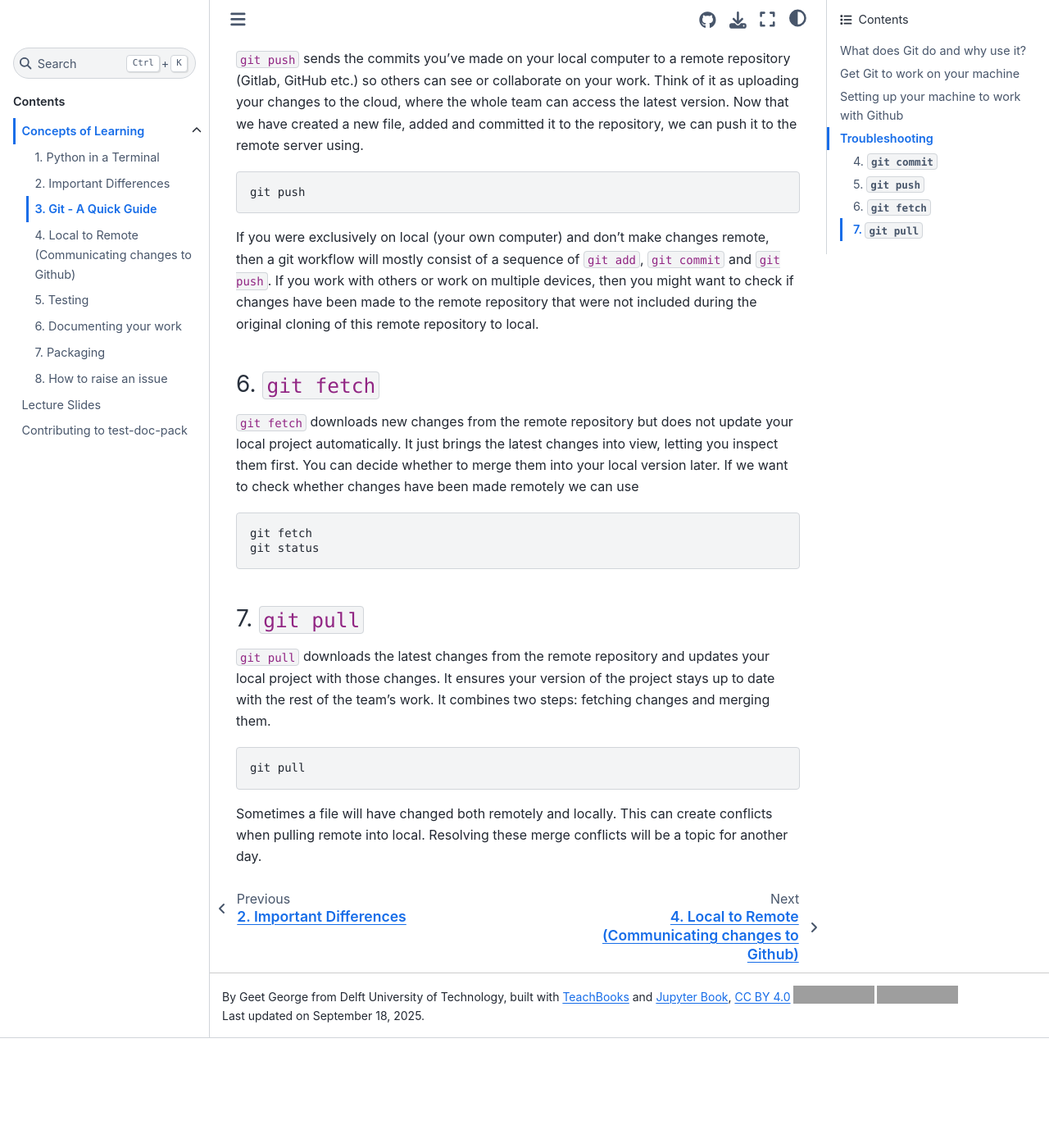
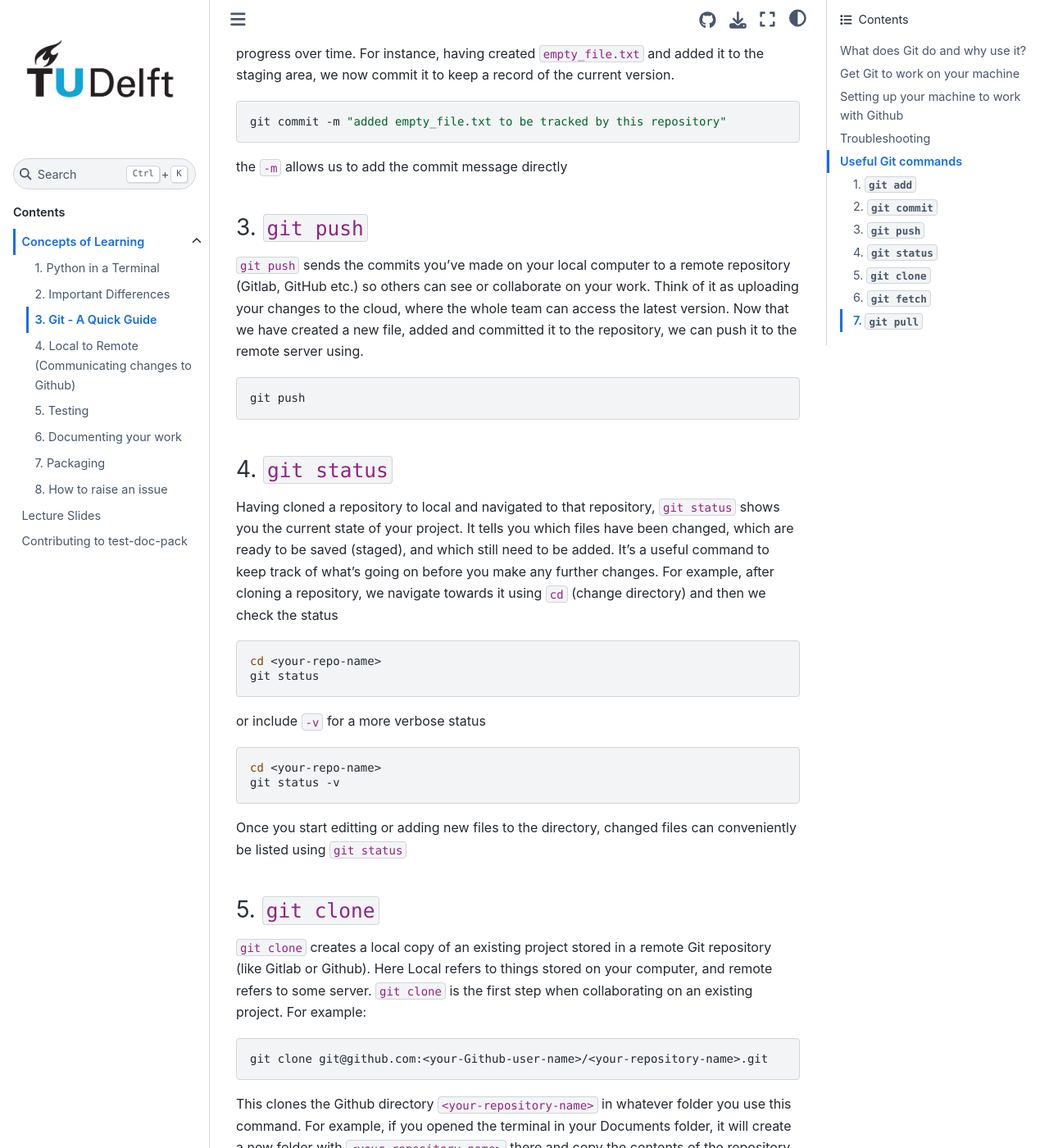
Before and after one commit to Geet-George/test-doc-pack, a Jupyter Book: the page built from book/content/learning/quick-guide-to-git.md, in a window 1280 px wide and 1400 px high, scrolled down 5742 px. Shown: the whole window at 82% size. Built offline with Jupyter Book 1.0.4 settings and Sphinx 7.4.7 and the Sphinx Book theme 1.1.4, drawn with Linux system fonts in a browser that asks for light colours; comment, search, counter and statistics services are not loaded; before the commit the page ends 7008 px from its top, so only the background shows below that; some of the changed text lies outside the part shown; grey boxes are pictures that could not be loaded.

Commit message:
reorder command sequences with minor content changes

````diff
--- a/book/content/learning/quick-guide-to-git.md
+++ b/book/content/learning/quick-guide-to-git.md
@@ -181,6 +181,11 @@
 
 **Any other issues... Please contact the course instructor or the TAs for help.**
 
+### Useful Git commands
+
+For now, we will only pick up a few basic commands to get started with things. As the course progresses, we will go into the details of what these commands do in the background.
+
+#### 1. `git add`
 
 `git add` prepares changes you’ve made (like editing files or adding new ones) to be saved. It moves the changes into a "staging area" before they are fully saved. You use this to tell Git which changes you want to include in the next snapshot of the project. For example, in we create a new file named `empty_file.txt`, then we can use:
 
@@ -190,7 +195,7 @@
 
 To tell Git that this file should be staged and included in the next commit.
 
-#### 4. `git commit`
+#### 2. `git commit`
 
 `git commit` saves the changes that were staged with git add into the project's history. It creates a permanent record of these changes identifiable with a unique ID. Each commit has a message (written by you) to describe what was changed, making it easy to track progress over time. For instance, having created `empty_file.txt` and added it to the staging area, we now commit it to keep a record of the current version.
 
@@ -200,7 +205,7 @@
 
 the `-m` allows us to add the commit message directly
 
-#### 5. `git push`
+#### 3. `git push`
 
 `git push` sends the commits you’ve made on your local computer to a remote repository (Gitlab, GitHub etc.) so others can see or collaborate on your work. Think of it as uploading your changes to the cloud, where the whole team can access the latest version. Now that we have created a new file, added and committed it to the repository, we can push it to the remote server using.
 
@@ -208,7 +213,33 @@
 git push
 ```
 
-If you were exclusively on local (your own computer) and don't make changes remote, then a git workflow will mostly consist of a sequence of `git add`, `git commit` and `git push`. If you work with others or work on multiple devices, then you might want to check if changes have been made to the remote repository that were not included during the original cloning of this remote repository to local.
+#### 4. `git status`
+
+Having cloned a repository to local and navigated to that repository, `git status` shows you the current state of your project. It tells you which files have been changed, which are ready to be saved (staged), and which still need to be added. It’s a useful command to keep track of what’s going on before you make any further changes. For example, after cloning a repository, we navigate towards it using `cd` (change directory) and then we check the status
+
+```bash
+cd <your-repo-name>
+git status
+```
+
+or include `-v` for a more verbose status
+
+```bash
+cd <your-repo-name>
+git status -v
+```
+
+Once you start editting or adding new files to the directory, changed files can conveniently be listed using `git status`
+
+#### 5. `git clone`
+
+`git clone` creates a local copy of an existing project stored in a remote Git repository (like Gitlab or Github). Here Local refers to things stored on your computer, and remote refers to some server. `git clone` is the first step when collaborating on an existing project. For example:
+
+```bash
+git clone git@github.com:<your-Github-user-name>/<your-repository-name>.git
+```
+
+This clones the Github directory `<your-repository-name>` in whatever folder you use this command. For example, if you opened the terminal in your Documents folder, it will create a new folder with `<your-repository-name>` there and copy the contents of the repository into that folder.
 
 #### 6. `git fetch`
 
@@ -227,4 +258,4 @@
 git pull
 ```
 
-Sometimes a file will have changed both remotely and locally. This can create conflicts when pulling remote into local. Resolving these merge conflicts will be a topic for another day.
+Sometimes a file will have changed both remotely and locally. This can create conflicts when pulling remote into local. Resolving these merge conflicts is a topic for another day.
````
